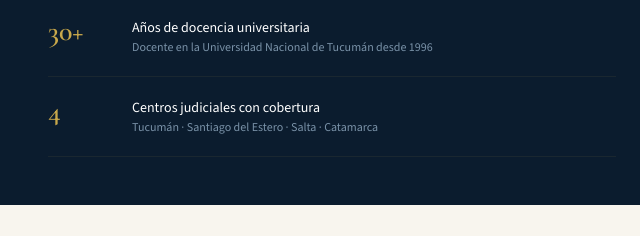
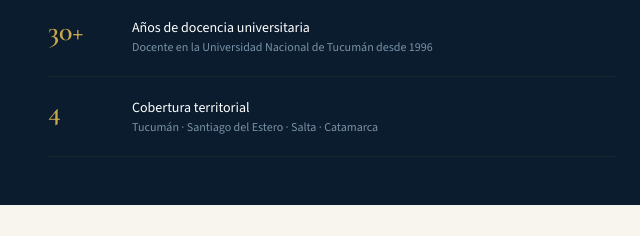
Before and after one commit to mateoscns/EstudioJuridicoMC, a website built with Vite: page src/index.html in a window 1280 px wide. Shown: the part 2467-2703 px from the top of the page, 0-640 px from the left. Built offline with nearby package versions, Linux system fonts and the light colour scheme.

Commit message:
Update coverage wording to territorial scope

```diff
--- a/src/index.html
+++ b/src/index.html
@@ -211,7 +211,7 @@
             <div class="credential">
               <div class="credential__num">4</div>
               <div>
-                <div class="credential__title">Centros judiciales con cobertura</div>
+                <div class="credential__title">Cobertura territorial</div>
                 <div class="credential__desc">Tucumán · Santiago del Estero · Salta · Catamarca</div>
               </div>
             </div>
```
Also changed, not shown: estudio-juridico/estudio-juridico.html (+1 -1 lines), dist/index.html.
